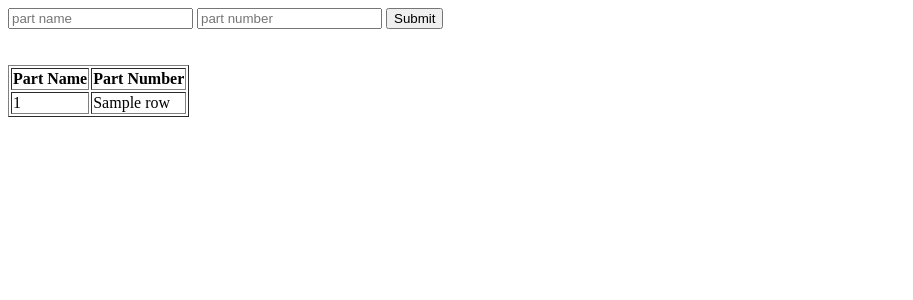
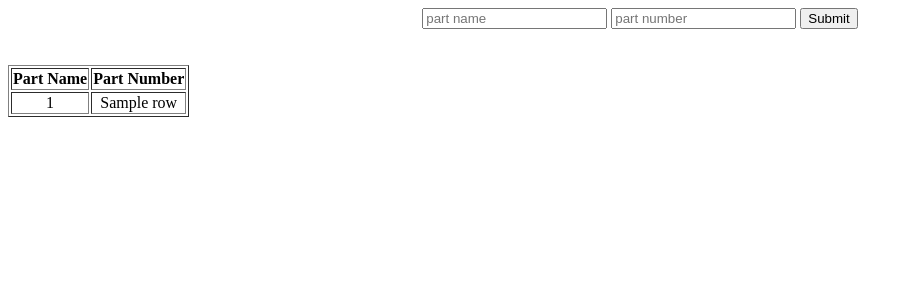
Before and after one commit to ejach/InventoryApplication, a Flask app: template templates/index.html in a window 1280 px wide. Shown: the top 300 px of the page, without its empty margins (0-913 px from the left). Run offline with Flask 2, Linux system fonts and the light colour scheme; the template is opened without the code that fills it: most values are stand-ins (such as "Sample title", 1, 10 or a date in 2020).

Commit message:
linked stylesheet

```diff
--- a/templates/index.html
+++ b/templates/index.html
@@ -2,6 +2,7 @@
 <html lang="en">
 <head>
     <meta charset="UTF-8">
+    <link href="stylesheet.css" rel="stylesheet">
     <script src={{ url_for("static", filename="js/reload.js") }}></script>
     <title>Inventory Application</title>
 </head>
--- /dev/null
+++ b/templates/stylesheet.css
@@ -0,0 +1,3 @@
+body {
+    text-align: center;
+}
```
